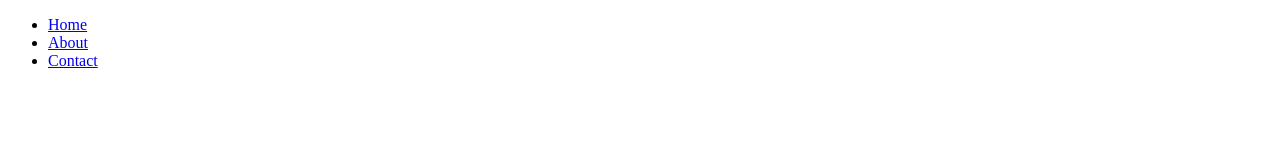
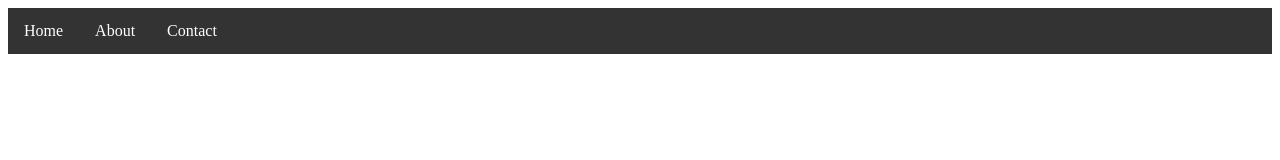
Before and after one commit to TgrNhaxYou/NhaWebsite, a plain HTML site: page index.html in a window 1280 px wide. Drawn offline with Linux system fonts and the light colour scheme.

Commit message:
Update style.css

```diff
--- a/style.css
+++ b/style.css
@@ -1,24 +1,29 @@
-<!DOCTYPE html>
-<html>
-    <head>
-        <title>Nha Website</title>
-        <link rel="shortcut icon" href="Nha.jpg" type="image/x-icon">
-        <link rel="stylesheet" href="style.css">
-    </head>
-    <body>
-        <div>
-        <nav>
-            <ul>
-                <li><a href="#home">Home</a></li>
-                <li><a href="#about">About</a></li>
-                <li><a href="#contact">Contact</a></li>
-            </ul>
-        </nav>
-    </div>
-    <div>
-    </div>
+nav {
+    background-color: #333;
+    color: #fff;
+    text-align: center;
+}
 
+ul {
+    list-style-type: none;
+    margin: 0;
+    padding: 0;
+    overflow: hidden;
+}
 
+li {
+    float: left;
+    justify-content: space-evenly;
+}
 
-</body>
-</html>
+li a {
+    display: block;
+    color : #fff;
+    text-align : center;
+    padding: 14px 16px;
+    text-decoration: none;
+}
+
+li a:hover {
+    background-color: #111;
+}
```
